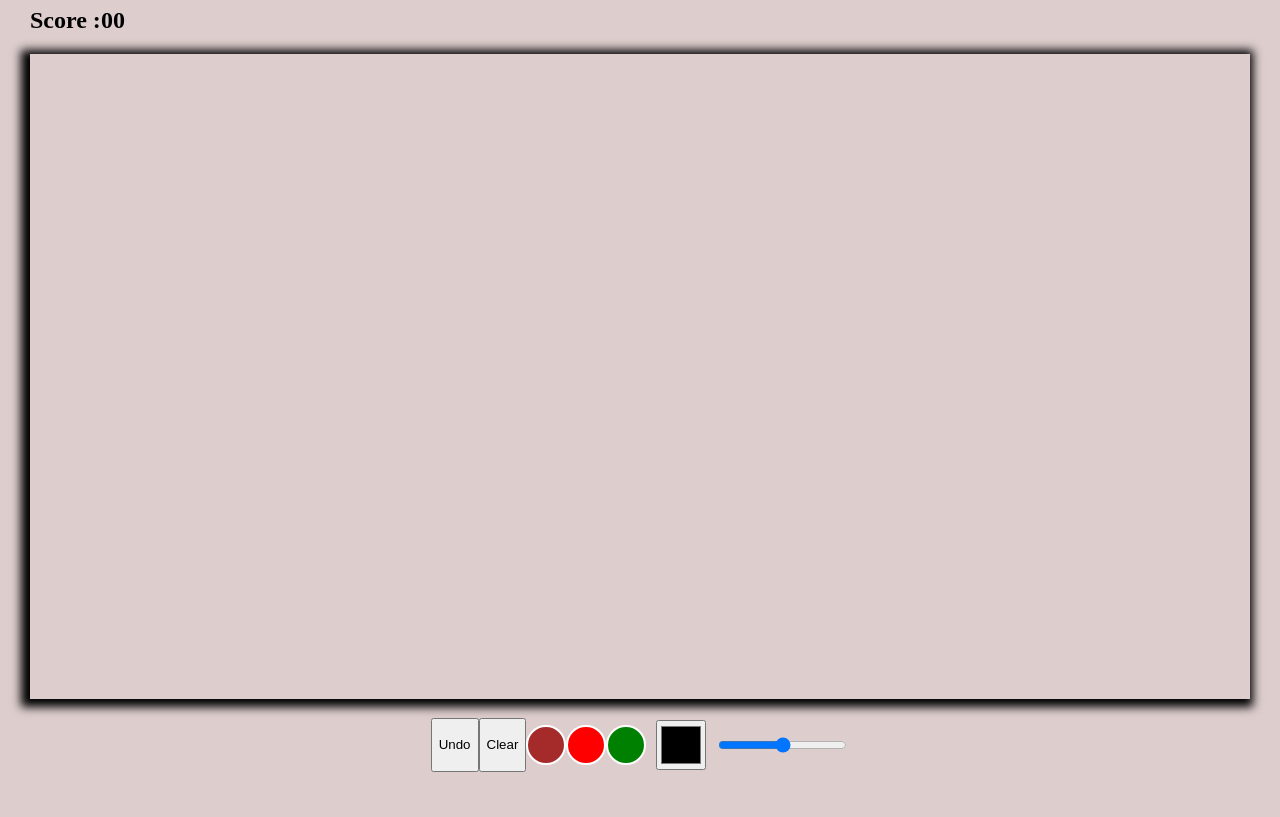
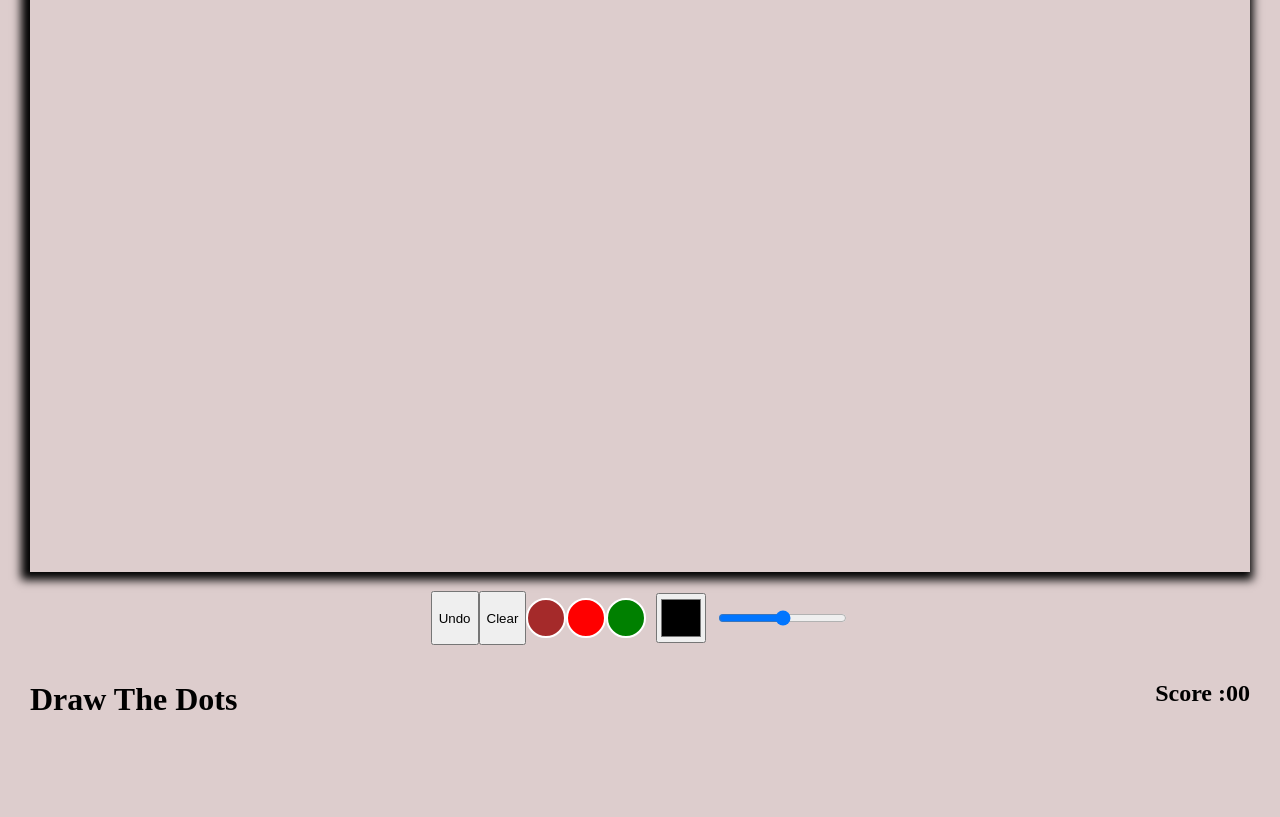
Before and after one commit to SHresTho12/spl-lab-project, a website built with webpack: page root/pages/Games/ConnectDotsGame/newDot.html in a window 1280 px wide. Shown: the part 103-920 px from the top of the page. After the commit the page ends 873 px from the top, so only its background shows below. Built offline with Linux system fonts and the light colour scheme.

Commit message:
newDots game design for laptop

```diff
--- a/root/css/newDots.css
+++ b/root/css/newDots.css
@@ -17,7 +17,7 @@ body{
     flex-direction: row;
     margin: 15px;
     position: relative;
-    top:80%;
+
 
 }
 .tools .color-button{
@@ -42,6 +42,7 @@ body{
     background:#222;
     font-weight: bold;
     margin: 0 10px;
+
 }
 .color-picker{
     align-self: center;
@@ -56,3 +57,9 @@ body{
     height:50px;
 
 }
+.score_container{
+    display: flex;
+    justify-content: space-between;
+    flex-direction: row;
+
+}
--- a/root/pages/Games/ConnectDotsGame/newDot.html
+++ b/root/pages/Games/ConnectDotsGame/newDot.html
@@ -8,8 +8,7 @@
     <link rel="stylesheet" href="../../../css/newDots.css">
 </head>
 <body>
-    <h1 class="dotsHeading">Draw The Dots</h1>
-    <h2>Score :<span id="score">00</span></h2>
+
     <div class="container">
         <canvas class="dotsCanvas" id="dotCanvas"></canvas>
 
@@ -28,7 +27,14 @@
          </div>
 
     </div>
+    <div class="score_container">
+        <h1 class="dotsHeading">Draw The Dots</h1>
+    <h2>Score :<span id="score">00</span></h2>
+    </div>
 
+
+
+    </div>
 
 
 
```
Also changed, not shown: root/dist/newDots.js.
